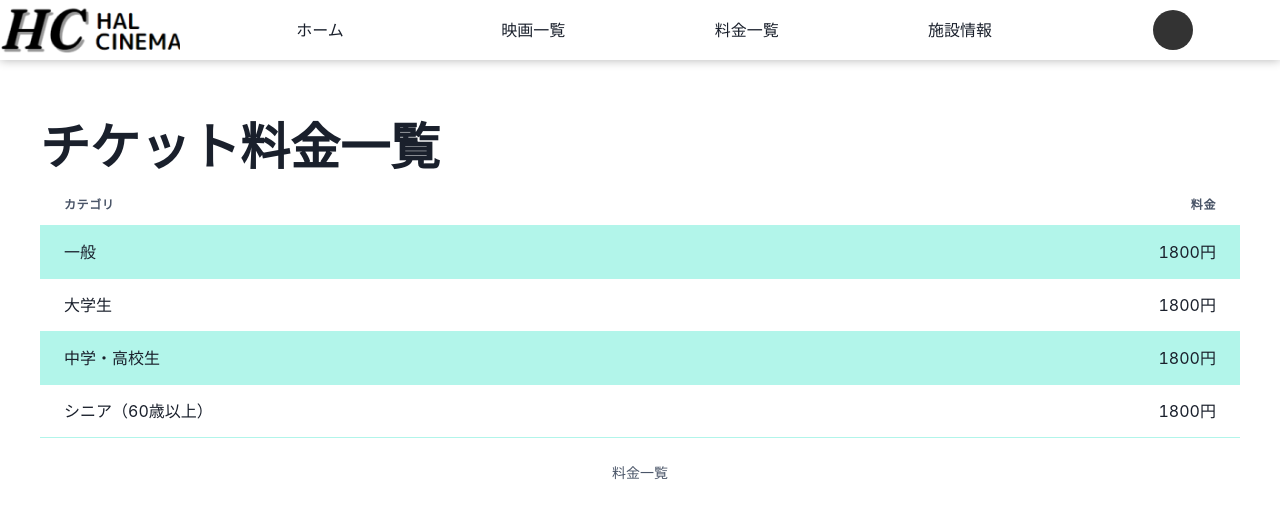
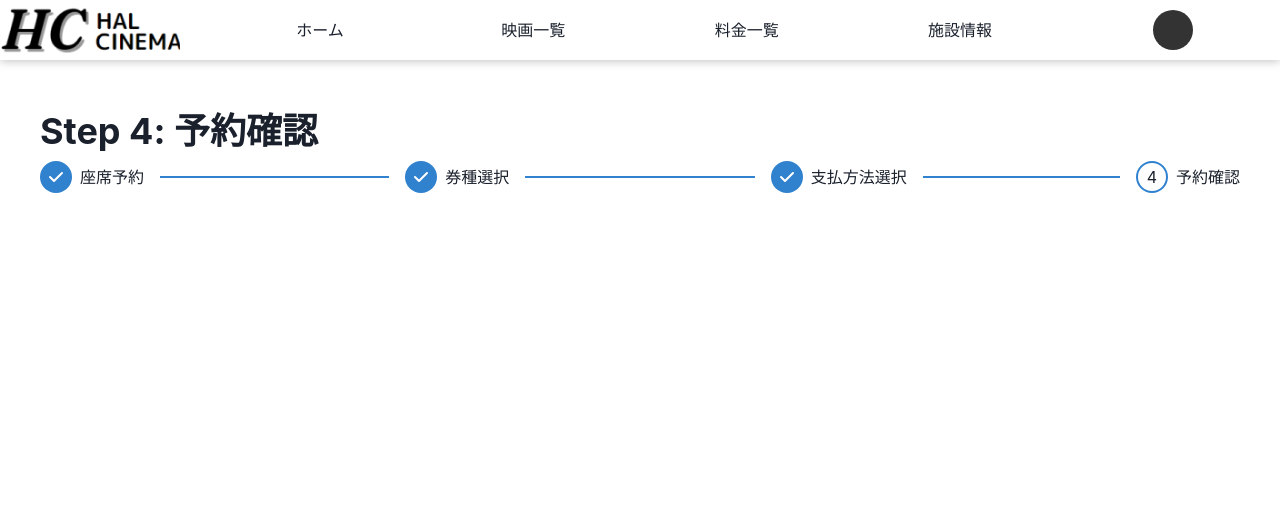
Before and after one commit to HALCinema1234/HALcinema_front, a Next.js app: page /reserve/reserve4 in a window 1280 px wide. Shown: the top 518 px of the page. Built offline with nearby package versions, Linux system fonts and the light colour scheme.

Commit message:
👌 IMPROVE: 全てのreserve.tsxにReserveStepperを追加

```diff
--- a/src/pages/reserve/reserve1.tsx
+++ b/src/pages/reserve/reserve1.tsx
@@ -12,7 +12,7 @@ export default function reserve1() {
             <SHead title='映画一覧' />
             <Header />
             <MainContainer>
-                <ReserveStepper index={1} />
+                <ReserveStepper index={0} />
             </MainContainer>
         </>
     );
--- a/src/pages/reserve/reserve4.tsx
+++ b/src/pages/reserve/reserve4.tsx
@@ -2,6 +2,7 @@ import { MainContainer } from '@/components/atoms/MainContainer';
 import { Header } from '@/components/ornagisms/Header';
 import { SHead } from '@/components/ornagisms/SHead';
 import { Paymenttable } from '@/components/ornagisms/payment/Paymenttable';
+import { ReserveStepper } from '@/components/ornagisms/reserve/ReserveStepper';
 import React from 'react';
 
 export default function reserve4() {
@@ -9,18 +10,8 @@ export default function reserve4() {
         <>
             <SHead title='映画一覧' />
             <Header />
-
             <MainContainer>
-                <h1
-                    style={{
-                        fontSize: '50px',
-                        fontWeight: 'bold',
-                    }}
-                >
-                    チケット料金一覧
-                </h1>
-
-                <Paymenttable />
+                <ReserveStepper index={3} />
             </MainContainer>
         </>
     );
```
Also changed, not shown: src/pages/reserve/reserve2.tsx (+2 -11 lines), src/pages/reserve/reserve3.tsx (+2 -11 lines).
